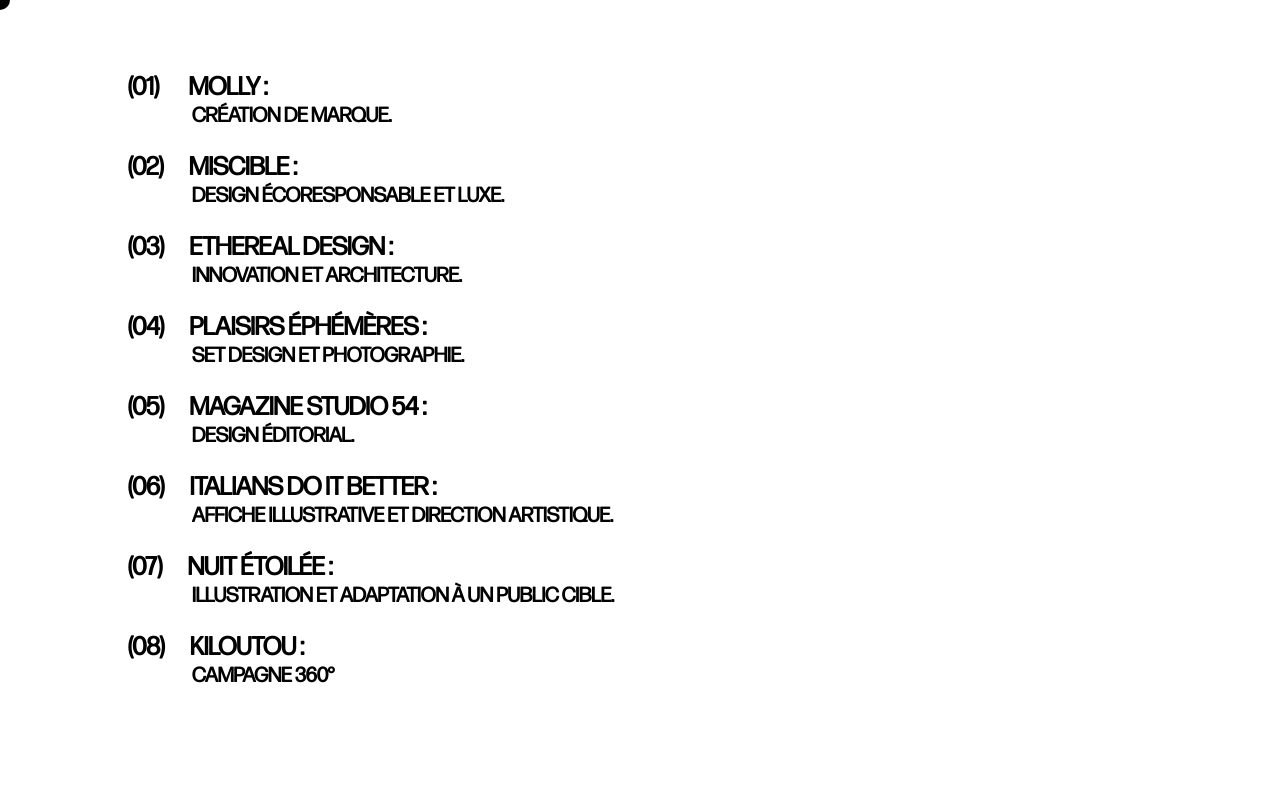
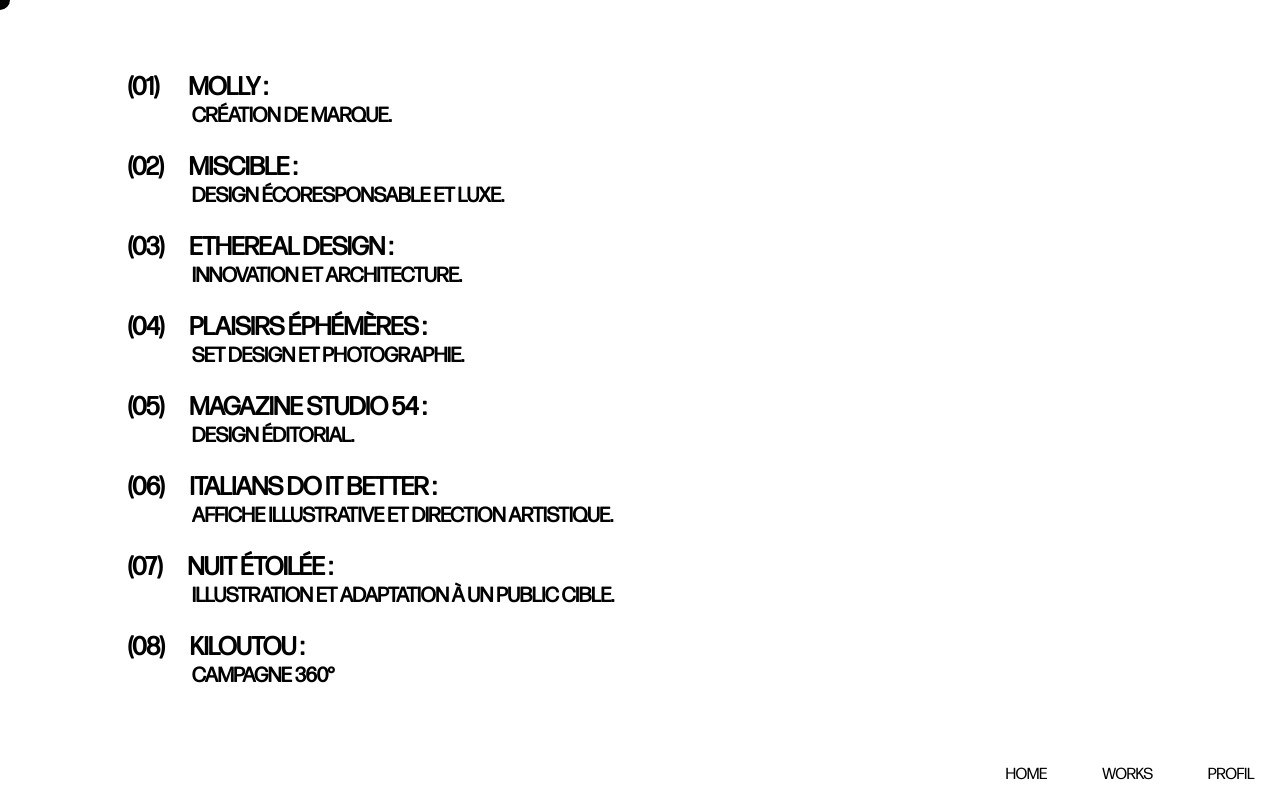
Before and after one commit to AdryanPro/claxStudio, a React (Vite) app: page /WorksMenu in a window 1280 px wide. Built offline with nearby package versions, Linux system fonts and the light colour scheme; the HTML template or start-up script is replaced by a standard one; a web font is replaced by a local one.

Commit message:
all good?

```diff
--- a/src/CSS/worksPage.css
+++ b/src/CSS/worksPage.css
@@ -48,3 +48,12 @@
         font-size: 2rem;
     }
 }
+
+.worksMenuWrapperOnWorksPage{
+    /* display: flex;
+    justify-content: end;
+    margin-right: 4vw; */
+    position: absolute;
+    bottom: 2vh;
+    right: 2vw;
+}
--- a/src/components/WorksNavPage.jsx
+++ b/src/components/WorksNavPage.jsx
@@ -38,7 +38,13 @@ export default function WorksNavPage() {
           <li><span>(08)</span>KILOUTOU :</li>
           <p>Campagne 360°</p></Link>
       </ul>
-
+      <div className="worksMenuWrapperOnWorksPage">
+          <Link to="/">home</Link>
+          <span className='gapForFakeNav'></span>
+          <Link to="/WorksMenu">works</Link>
+          <span className='gapForFakeNav'></span>
+          <Link to="/#go">profil</Link>
+      </div>
     </div>
   )
 }
```
